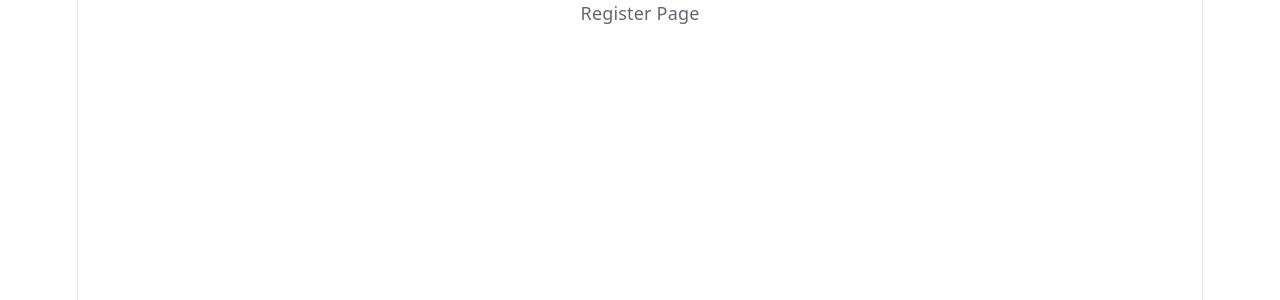
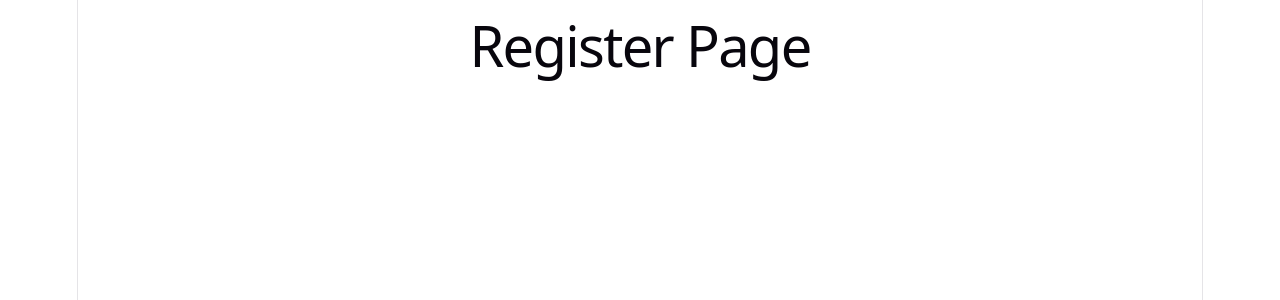
Before and after one commit to osmanalnaser/job-application-tracker, a React (Vite) app in the folder frontend/: page /register in a window 1280 px wide. Shown: the top 300 px of the page. Built offline with nearby package versions, Linux system fonts and the light colour scheme.

Commit message:
feat: add basic page components

```diff
--- a/frontend/src/App.tsx
+++ b/frontend/src/App.tsx
@@ -1,13 +1,16 @@
 import { BrowserRouter, Routes, Route } from "react-router-dom";
+import LoginPage from "./pages/LoginPage";
+import RegisterPage from "./pages/RegisterPage";
+import DashboardPage from "./pages/DashboardPage";
 
 function App() {
   return (
     <BrowserRouter>
       <Routes>
         <Route path="/" element={<div>Home</div>} />
-        <Route path="/login" element={<div>Login Page</div>} />
-        <Route path="/register" element={<div>Register Page</div>} />
-        <Route path="/dashboard" element={<div>Dashboard Page</div>} />
+        <Route path="/login" element={<LoginPage/>} />
+        <Route path="/register" element={<RegisterPage/>} />
+        <Route path="/dashboard" element={<DashboardPage/>} />
       </Routes>
     </BrowserRouter>
   );
--- /dev/null
+++ b/frontend/src/pages/DashboardPage.tsx
@@ -0,0 +1,5 @@
+function DashboardPage() {
+  return <h1>Dashboard</h1>;
+}
+
+export default DashboardPage;
--- /dev/null
+++ b/frontend/src/pages/LoginPage.tsx
@@ -0,0 +1,5 @@
+function LoginPage() {
+  return <h1>Login Page</h1>;
+}
+
+export default LoginPage;
--- /dev/null
+++ b/frontend/src/pages/RegisterPage.tsx
@@ -0,0 +1,5 @@
+function RegisterPage() {
+  return <h1>Register Page</h1>;
+}
+
+export default RegisterPage;
```
